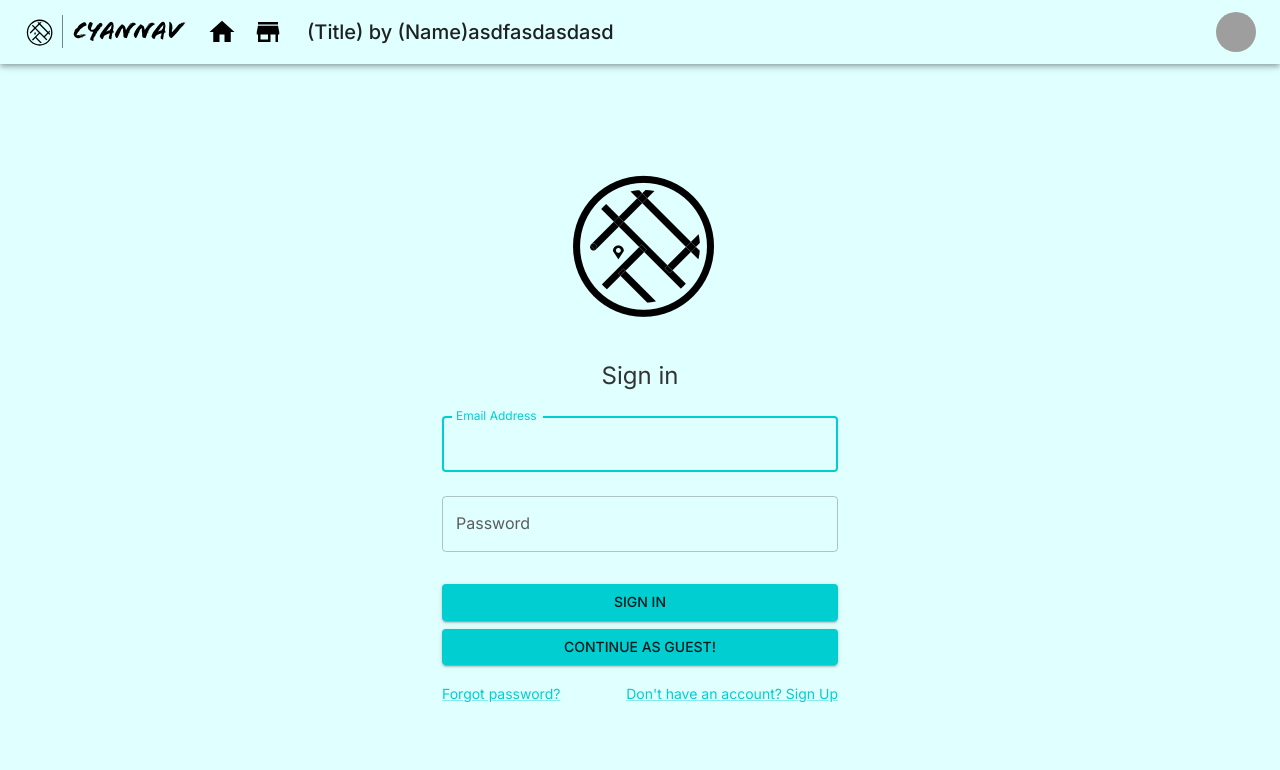
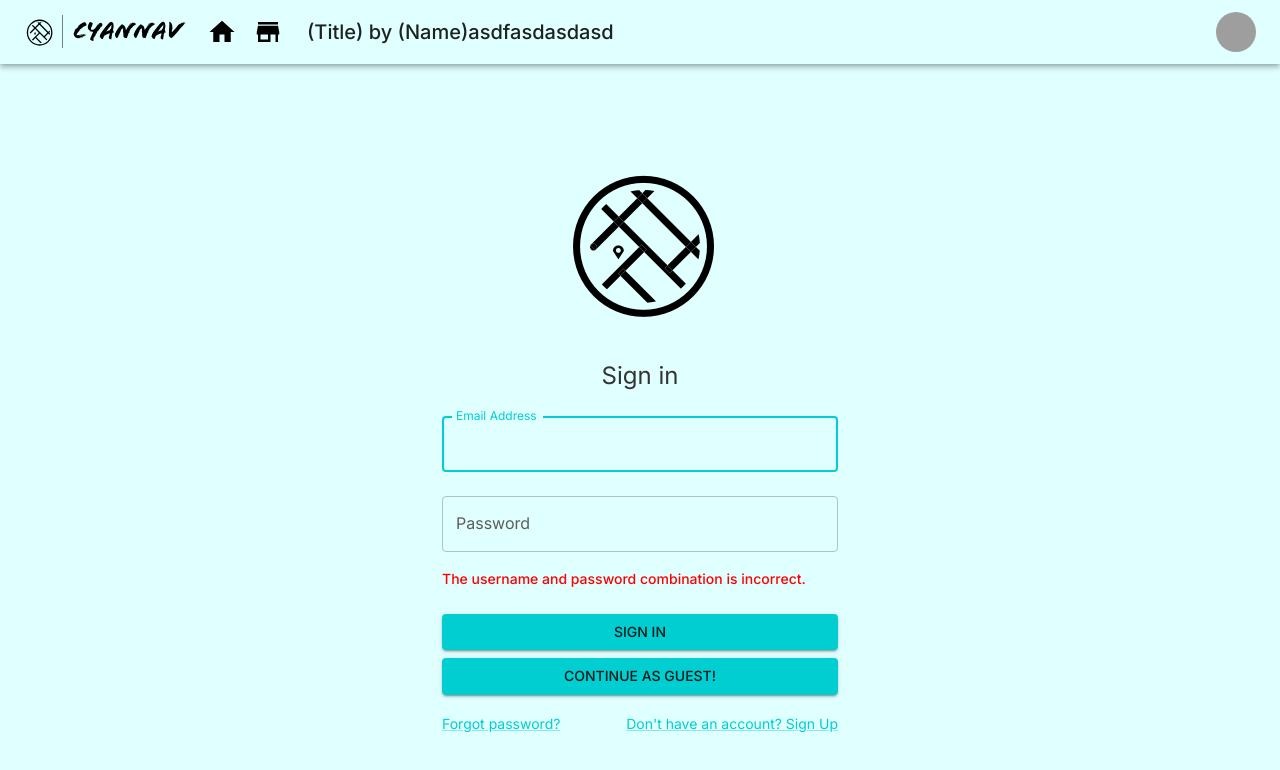
Before and after one commit to felixzhu00/cyannav, a React (Create React App) app in the folder client/: page / in a window 1280 px wide. Shown: the top 770 px of the page. Built offline with nearby package versions, Linux system fonts and the light colour scheme; grey boxes are pictures that could not be loaded.

Commit message:
Added error message for incorrect auth combo

```diff
--- a/client/src/components/LoginScreen.jsx
+++ b/client/src/components/LoginScreen.jsx
@@ -13,6 +13,17 @@ import { useNavigate } from 'react-router-dom';
 export default function LoginScreen(props) {
     const [signinButton, setsigninButton] = useState(null);
     const navigate = useNavigate();
+    const [errorMessage, setErrorMessage] = useState('The username and password combination is incorrect.'); // used to display message if username/password combination is wrong
+
+
+    // EXAMPLE FOR BOOL CHECK FOR AUTH:
+    // const isValid = await validateCredentials(data.get('email'), data.get('password'));
+    // if (!isValid) {
+    //     setErrorMessage('Incorrect username or password.');
+    // } else {
+    //     navigate('/browsepage');
+    // }
+
 
     const handleSubmit = (event) => {
 
@@ -60,6 +71,11 @@ export default function LoginScreen(props) {
                         id="password"
                         autoComplete="current-password"
                     />
+                    {errorMessage && (
+                        <Typography color='red' variant="subtitle2" sx={{ mt: 1 }}>
+                            {errorMessage}
+                        </Typography>
+                    )}
 
                     <Button
                         onClick={() => { props.handleGuest(false) }}
@@ -82,12 +98,12 @@ export default function LoginScreen(props) {
                     </Button>
                     <Grid container>
                         <Grid item xs>
-                            <Link onClick={()=>{navigate('/forget')}} variant="body2">
+                            <Link onClick={() => { navigate('/forget') }} variant="body2">
                                 Forgot password?
                             </Link>
                         </Grid>
                         <Grid item>
-                            <Link id="registerLink" onClick={()=>{navigate('/register')}} variant="body2">
+                            <Link id="registerLink" onClick={() => { navigate('/register') }} variant="body2">
                                 {"Don't have an account? Sign Up"}
                             </Link>
                         </Grid>
--- a/client/src/components/RegisterScreen.jsx
+++ b/client/src/components/RegisterScreen.jsx
@@ -1,4 +1,5 @@
 import * as React from 'react';
+import { useState } from 'react';
 import Button from '@mui/material/Button';
 import CssBaseline from '@mui/material/CssBaseline';
 import TextField from '@mui/material/TextField';
@@ -15,13 +16,21 @@ export default function RegisterScreen() {
     const handleSubmit = (event) => {
         event.preventDefault();
         const data = new FormData(event.currentTarget);
+        if (data.get('password') !== data.get('verify-password')) { // checks if two fields match
+            setErrorMessage('The passwords do not match.');
+            return; // Prevent form submission
+        }
+
         console.log({
             email: data.get('email'),
             username: data.get('username'),
             password: data.get('password'),
         });
+
+        setErrorMessage(''); // erases error message
         navigate('/login');
     };
+    const [errorMessage, setErrorMessage] = useState(''); // used to display message if username/password combination is wrong
 
     return (
         <Container component="main" maxWidth="xs">
@@ -61,6 +70,7 @@ export default function RegisterScreen() {
                         <Grid item xs={12}>
                             <TextField
                                 fullWidth
+                                onChange={() => setErrorMessage('')}
                                 name="password"
                                 label="Password"
                                 type="password"
@@ -71,12 +81,18 @@ export default function RegisterScreen() {
                         <Grid item xs={12}>
                             <TextField
                                 fullWidth
+                                onChange={() => setErrorMessage('')}
                                 name="verify-password"
                                 label="Verify Password"
                                 type="password"
                                 id="verify-password"
                                 autoComplete="new-password"
                             />
+                            {errorMessage && (
+                                <Typography color="error" variant='subtitle2' sx={{ mt: 1 }}>
+                                    {errorMessage}
+                                </Typography>
+                            )}
                         </Grid>
                     </Grid>
                     <Button
```
